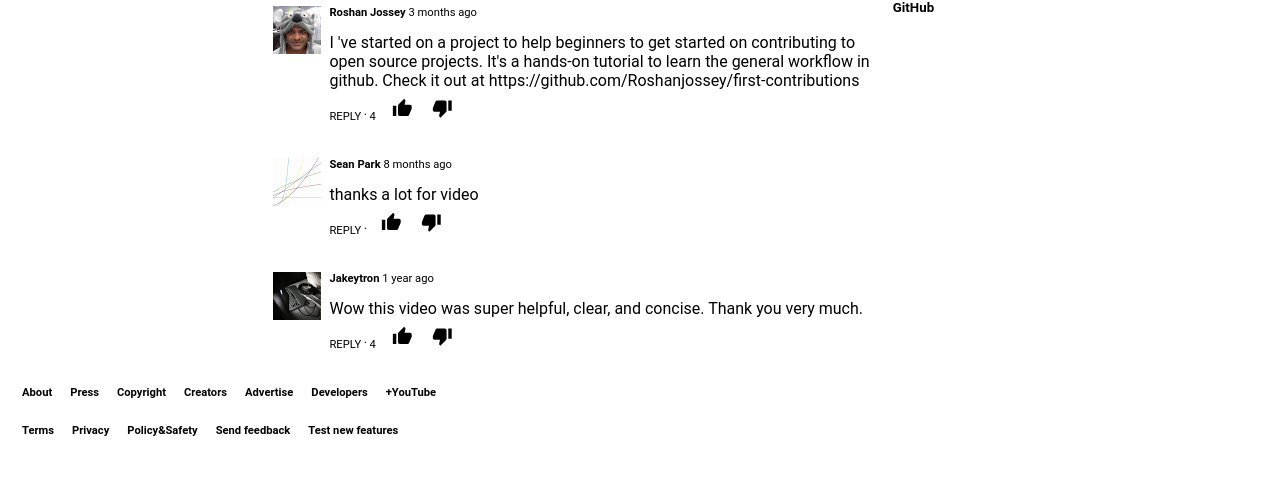
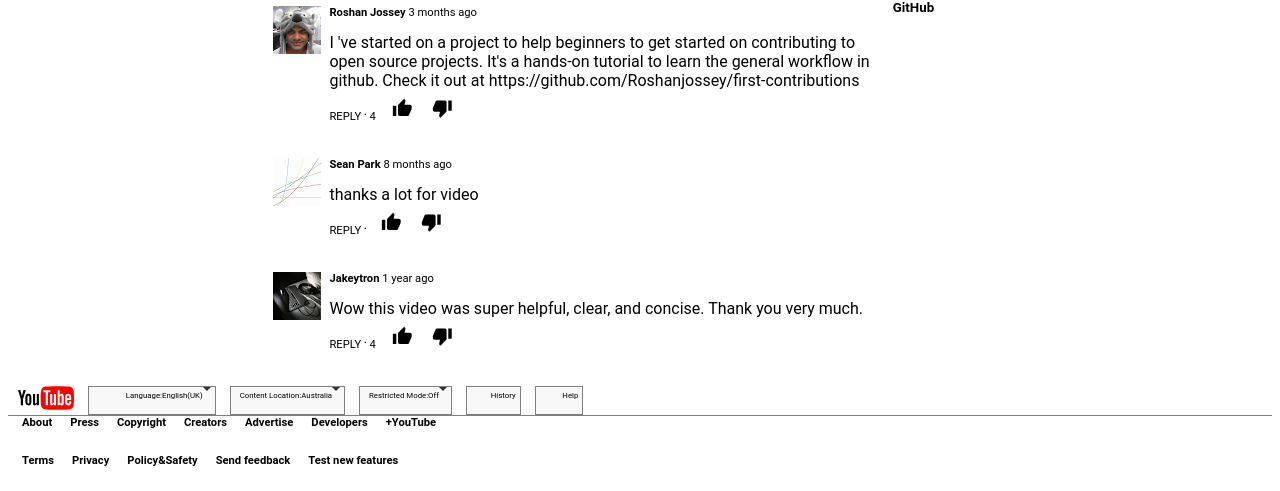
Before and after one commit to yilmazgunalp/youtube_page, a plain HTML site: page index.html in a window 1280 px wide. Shown: the part 950-1441 px from the top of the page. Before the commit the page ends 1411 px from the top, so only its background shows below. Drawn offline with Linux system fonts and the light colour scheme.

Commit message:
Update index.html

```diff
--- a/index.html
+++ b/index.html
@@ -231,7 +231,66 @@
 <footer id="footer" style="float:left; width:100%;">
 
 
-<div></div>
+<div id="bb" style="height:15%; border-bottom:1px solid grey" >
+
+ <svg  class="style-scope yt-icon" ><g viewBox="0 0 56 24" preserveAspectRatio="xMidYMid meet" class="style-scope yt-icon">
+      <path id="you-path" d="M20.9 19.3h-2.12v-1.24c-.8.94-1.5 1.4-2.23 1.4-.66 0-1.1-.3-1.34-.87-.12-.35-.22-.88-.22-1.67V7.9h2.12V17.16c.05.3.18.42.45.42.4 0 .78-.37 1.23-1V7.9h2.12v11.4M13.4 11.62c0-1.22-.23-2.13-.66-2.7-.56-.8-1.45-1.1-2.35-1.1-1.02 0-1.8.3-2.35 1.1-.44.57-.67 1.5-.67 2.7v4.07c0 1.2.2 2.04.64 2.6.56.8 1.48 1.2 2.37 1.2.9 0 1.82-.4 2.4-1.2.4-.56.6-1.4.6-2.6V11.6zm-2.1 4.3c.1 1.13-.25 1.7-.9 1.7-.66 0-1-.57-.9-1.7V11.4c-.1-1.13.24-1.66.9-1.66.65 0 1 .53.9 1.66v4.52zM5.03 13.1v6.2H2.8v-6.2S.47 5.46 0 4.04h2.35L3.92 10l1.56-5.95h2.34l-2.8 9.04" class="style-scope yt-icon"></path>
+      <g id="tube-paths" class="style-scope yt-icon">
+        <path d="M42.74 9.7c-.33 0-.7.2-1.05.52v6.86c.33.34.7.5 1.04.5.6 0 .85-.42.85-1.55v-4.86c0-1.13-.27-1.46-.86-1.46M51.08 11.07c0-1.05-.27-1.36-.94-1.36-.67 0-.96.3-.96 1.35v1.25h1.9v-1.23" class="style-scope yt-icon" style="fill: red;"></path>
+        <path d="M55.67 5.28s-.33-2.3-1.33-3.33C53.07.6 51.64.6 51 .53 46.33.2 39.32.2 39.32.2h-.02s-7 0-11.67.33c-.65.08-2.08.08-3.35 1.42-1 1.02-1.32 3.33-1.32 3.33s-.34 2.72-.34 5.44v2.55c0 2.72.34 5.43.34 5.43s.32 2.32 1.32 3.34c1.27 1.34 2.94 1.3 3.68 1.43 2.67.26 11.35.34 11.35.34s7.03 0 11.7-.34c.65-.08 2.07-.08 3.34-1.42 1-1.02 1.33-3.34 1.33-3.34S56 16 56 13.27v-2.55c0-2.72-.33-5.44-.33-5.44zM29.95 19.3h-2.23v-13h-2.35V4.18h7.04V6.3h-2.45v13zm8.05 0h-2.12v-1.24c-.8.94-1.5 1.4-2.23 1.4-.66 0-1.1-.3-1.34-.87-.12-.35-.22-.88-.22-1.67V8h2.12v9.17c.05.3.18.42.45.42.4 0 .78-.37 1.23-1V8H38v11.3zm7.7-3.38c0 1.04-.07 1.78-.2 2.26-.28.84-.87 1.27-1.67 1.27-.72 0-1.46-.44-2.14-1.28v1.14h-2.02V4.18h2V9.1c.66-.8 1.4-1.27 2.15-1.27.8 0 1.34.47 1.6 1.3.15.47.28 1.2.28 2.27v4.52zm4.46 1.67c.5 0 .8-.28.9-.83.02-.1.02-.6.02-1.42h2.12v.32c0 .66-.05 1.13-.07 1.33-.07.46-.23.87-.47 1.23-.56.82-1.4 1.22-2.45 1.22-1.05 0-1.85-.38-2.44-1.16-.43-.57-.7-1.4-.7-2.6v-3.96c0-1.2.25-2.14.68-2.72.58-.77 1.4-1.18 2.42-1.18s1.82.4 2.4 1.18c.4.58.65 1.46.65 2.67V14H49.2v2.02c0 1.05.3 1.57.98 1.57z" class="style-scope yt-icon" style="fill: red;"></path>
+      </g>
+    </g></svg>
+<div class="first">
+<span>
+<span class="sprite"></span>
+<span>Language:English(UK)</span>
+<span class="arrow"></span>
+</span>
+</div>
+
+
+
+<div class="first">
+<span>
+<span>Content Location:Australia</span>
+<span class="arrow"></span>
+</span>
+</div>
+
+
+<div class="first">
+<span>
+<span>Restricted Mode:Off</span>
+<span class="arrow"></span>
+</span>
+</div>
+
+
+<div class="first">
+<span>
+<span class="sprite-2"></span>
+<span>History</span>
+
+</span>
+</div>
+
+
+<div class="first">
+<span>
+<span class="sprite-3"></span>
+<span>Help</span>
+
+</span>
+</div>
+
+
+
+
+
+
+</div>
+
+
 
 
 
```
